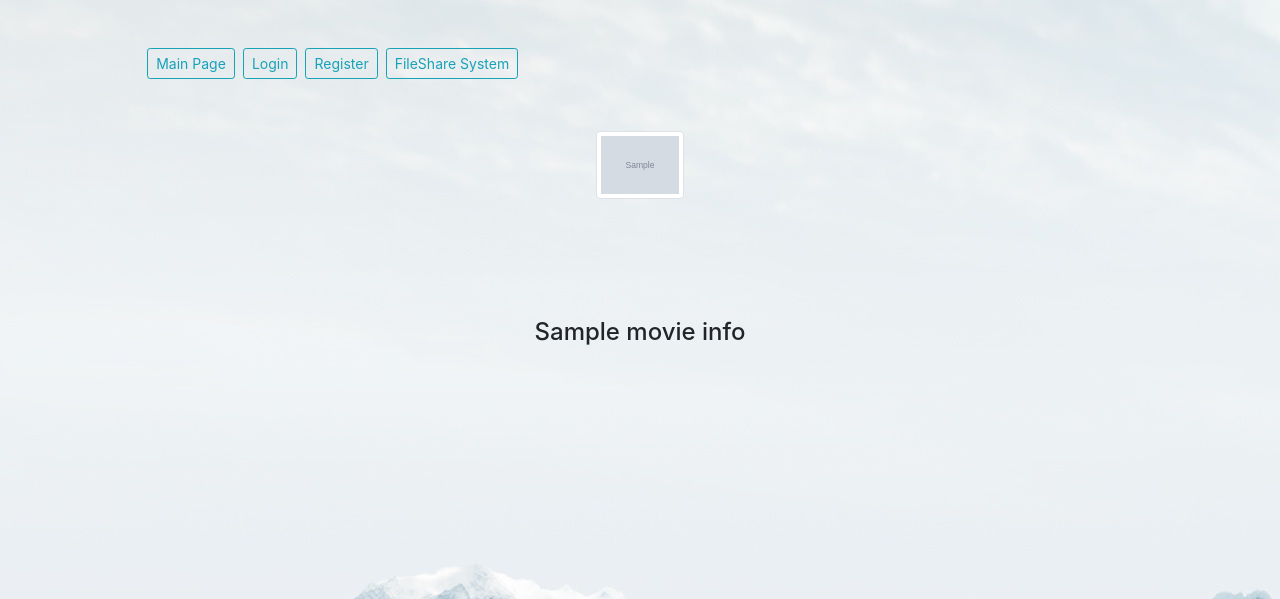
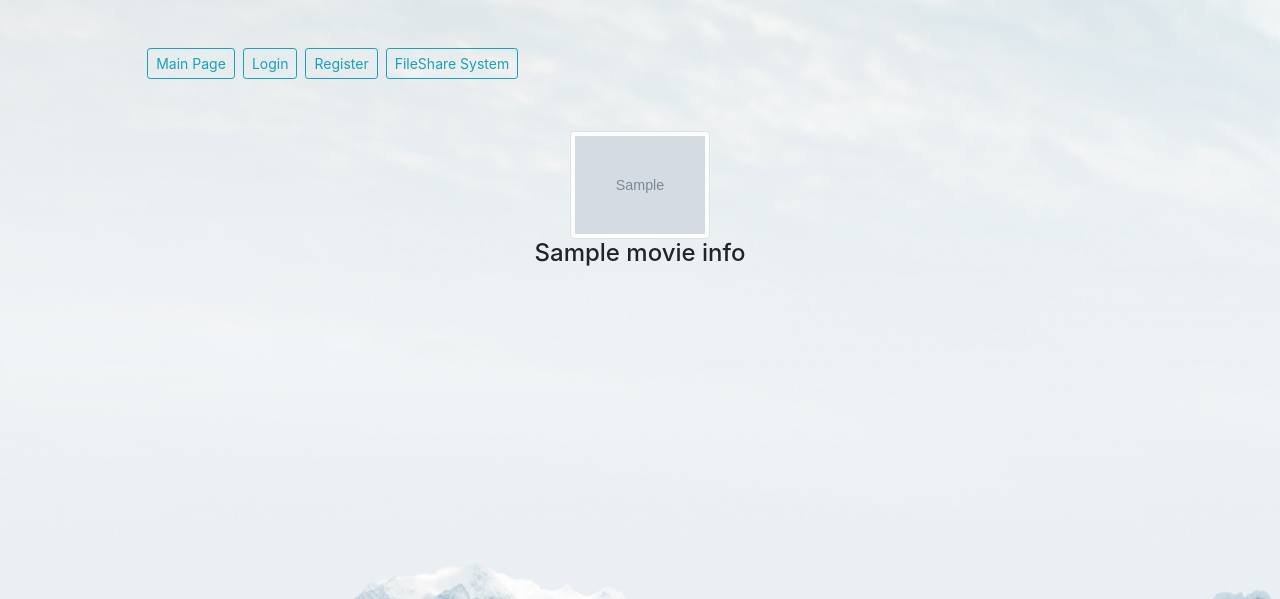
Before and after one commit to Andyliang97/File-Share-System, a Django app: page / in a window 1280 px wide. Shown: the top 599 px of the page. Run offline with Django 3.2, Linux system fonts and the light colour scheme; tables that the repository leaves empty hold one stand-in row (values such as "Sample post"); grey boxes marked "Sample" are stand-in pictures; some libraries are stand-ins or nearby versions.

Commit message:
change home poster display

```diff
--- a/movie/templates/movie/home.html
+++ b/movie/templates/movie/home.html
@@ -26,14 +26,14 @@
     <div>
         <div class="d-flex flex-row justify-content-around">
             {% for movie in MovieCollection %}
-            <div class="p-1 d-flex flex-column justify-content-center align-items-center">
+            <div class="p-1 w-25">
                 <a href="{% url 'movie:detail' movie.id%}">
                     <img src="{{movie.cover.url}}"
                          class="img-thumbnail rounded mx-auto d-block"
                          style="max-width:60%;max-height:60%;">
                 </a>
 
-                <h4>{{movie.movie_name}}</h4>
+                <h4 class="text-center">{{movie.movie_name}}</h4>
             </div>
             {% endfor%}
         </div>
```
